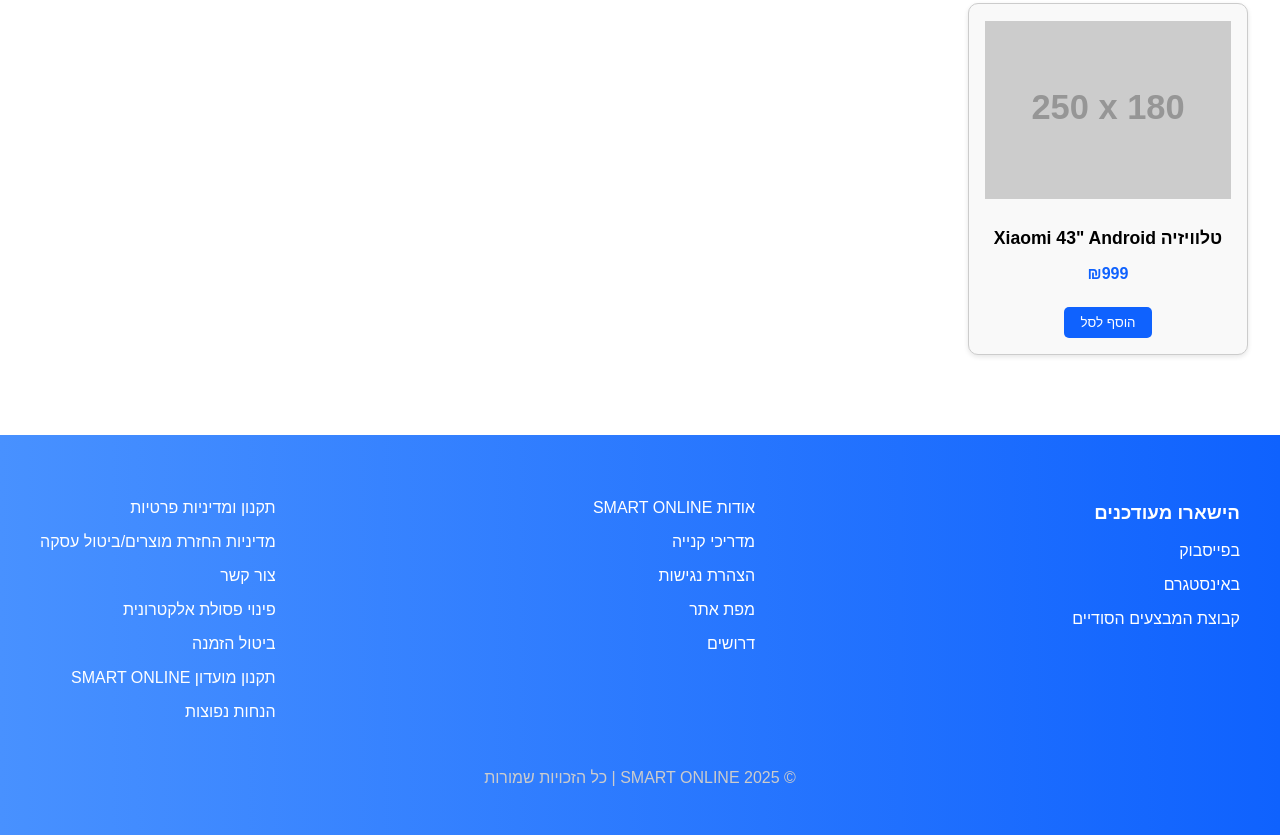
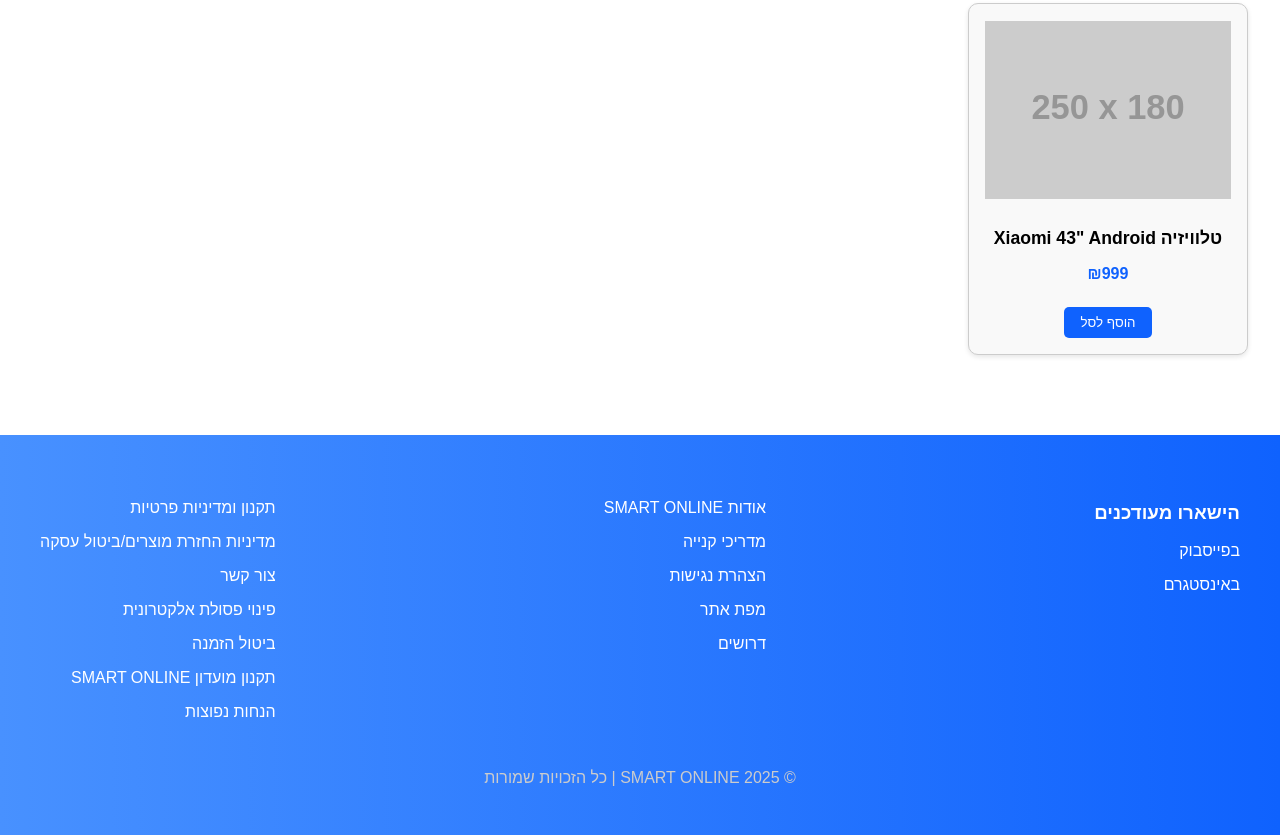
Before and after one commit to hay01454953/SMART-ONLINE, a plain HTML site: page index.html in a window 1280 px wide. Shown: the part 1750-2585 px from the top of the page. Drawn offline with Linux system fonts and the light colour scheme; placeholder pictures from the web are drawn by us.

Commit message:
Update index.html

```diff
--- a/index.html
+++ b/index.html
@@ -189,7 +189,7 @@
       <h3 style="color: white;">הישארו מעודכנים</h3>
       <p>בפייסבוק</p>
       <p>באינסטגרם</p>
-      <p>קבוצת המבצעים הסודיים</p>
+
     </div>
     <div>
       <p>אודות SMART ONLINE</p>
```
